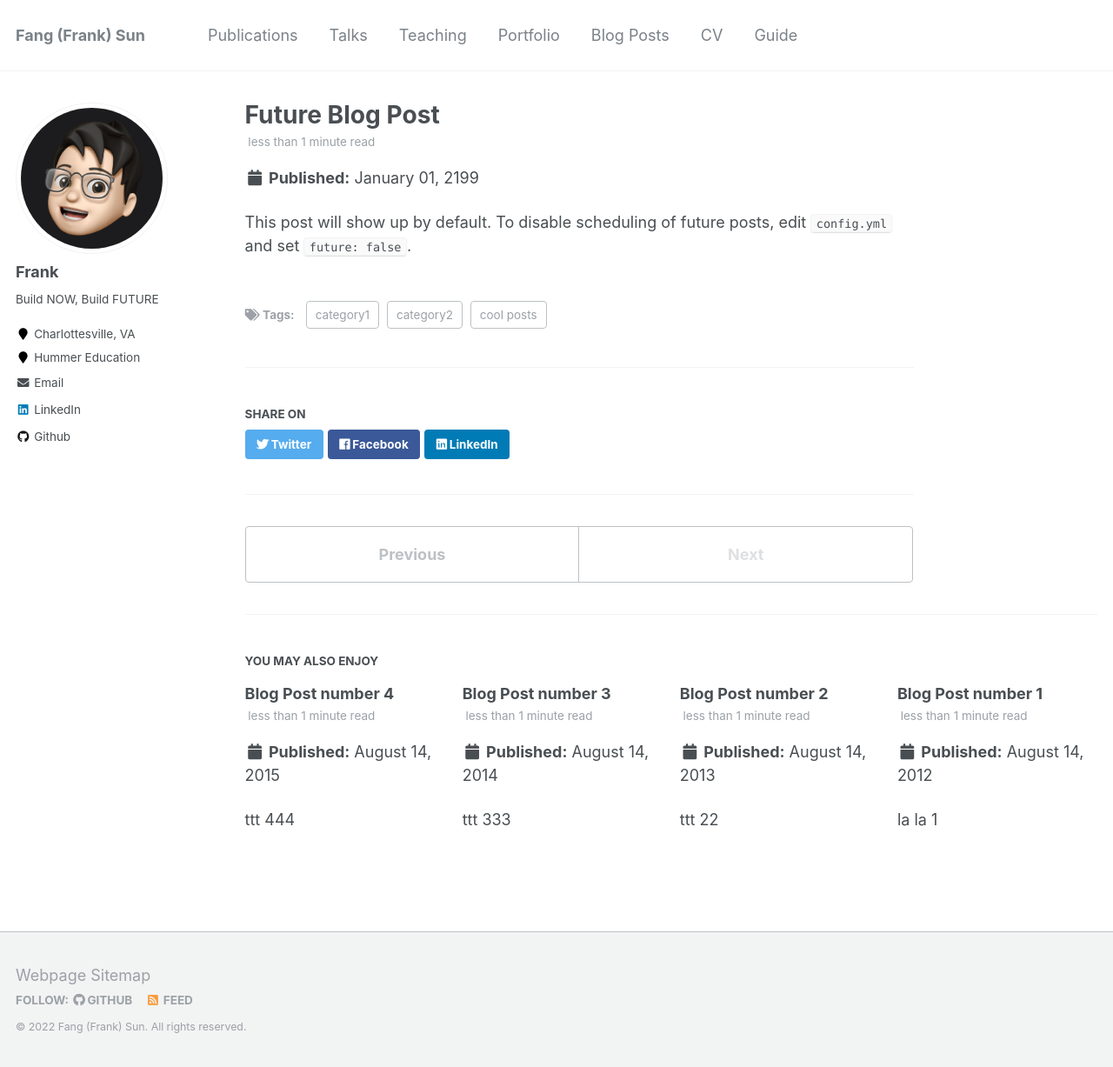
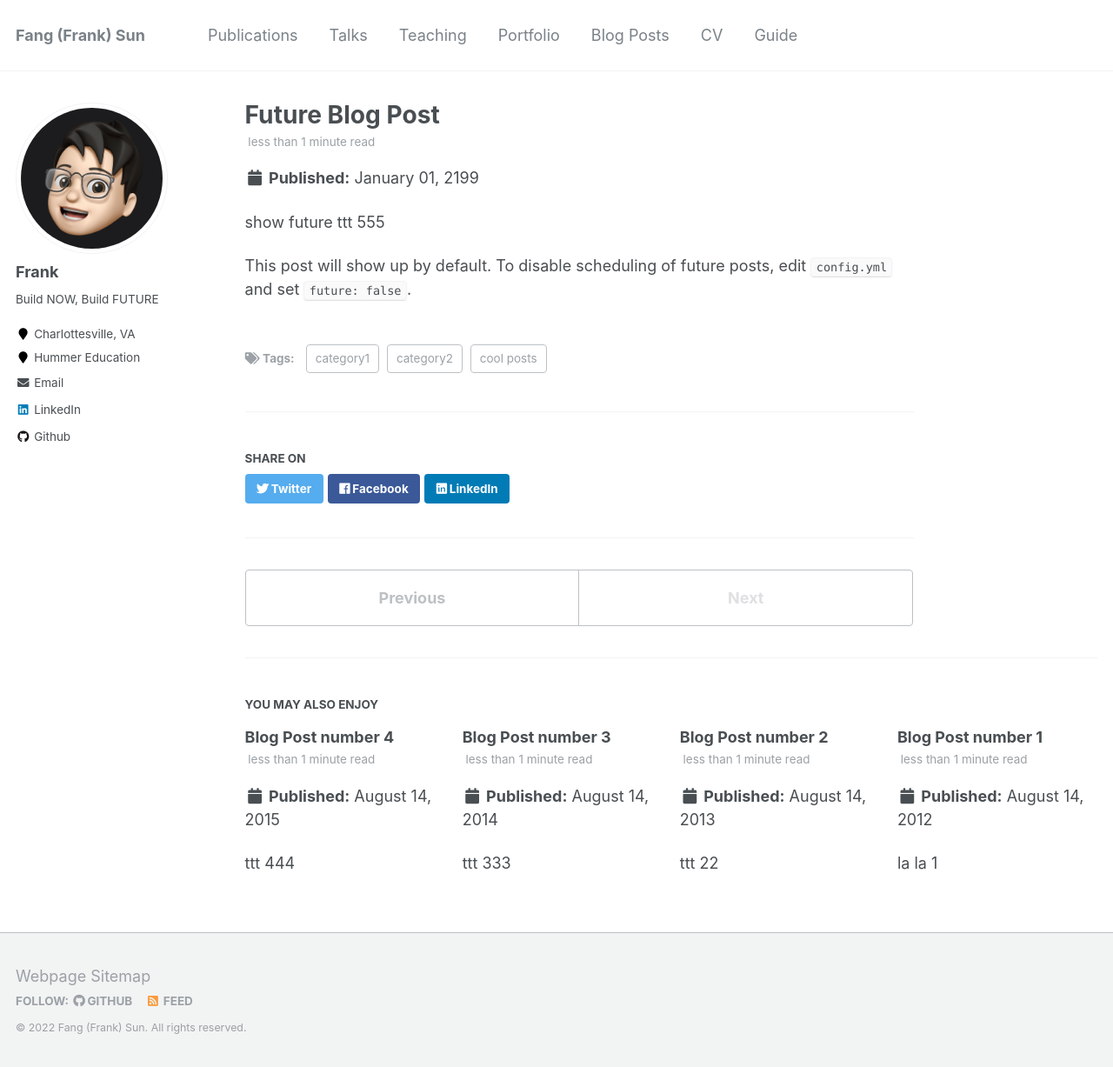
Before and after one commit to FangFrankSun/AcademicPage, a Jekyll site: the page built from _posts/2199-01-01-future-post.md, in a window 1280 px wide and 1227 px high. Shown: the whole window at 87% size. Built offline with Jekyll 4.4.1, drawn with Linux system fonts in a browser that asks for light colours.

Commit message:
Update 2199-01-01-future-post.md

```diff
--- a/_posts/2199-01-01-future-post.md
+++ b/_posts/2199-01-01-future-post.md
@@ -8,4 +8,6 @@ tags:
   - category2
 ---
 
+show future ttt 555
+
 This post will show up by default. To disable scheduling of future posts, edit `config.yml` and set `future: false`.
```
